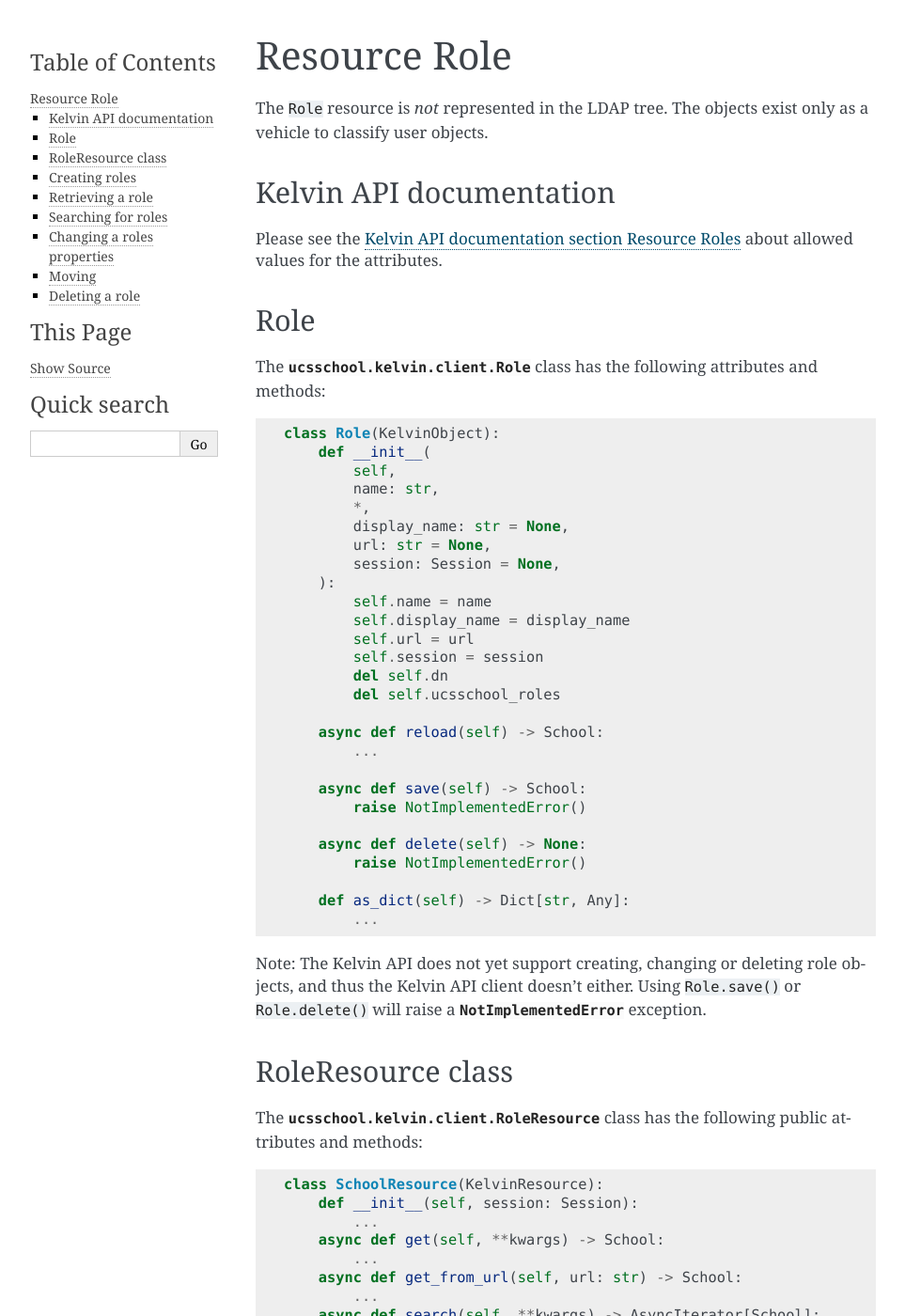
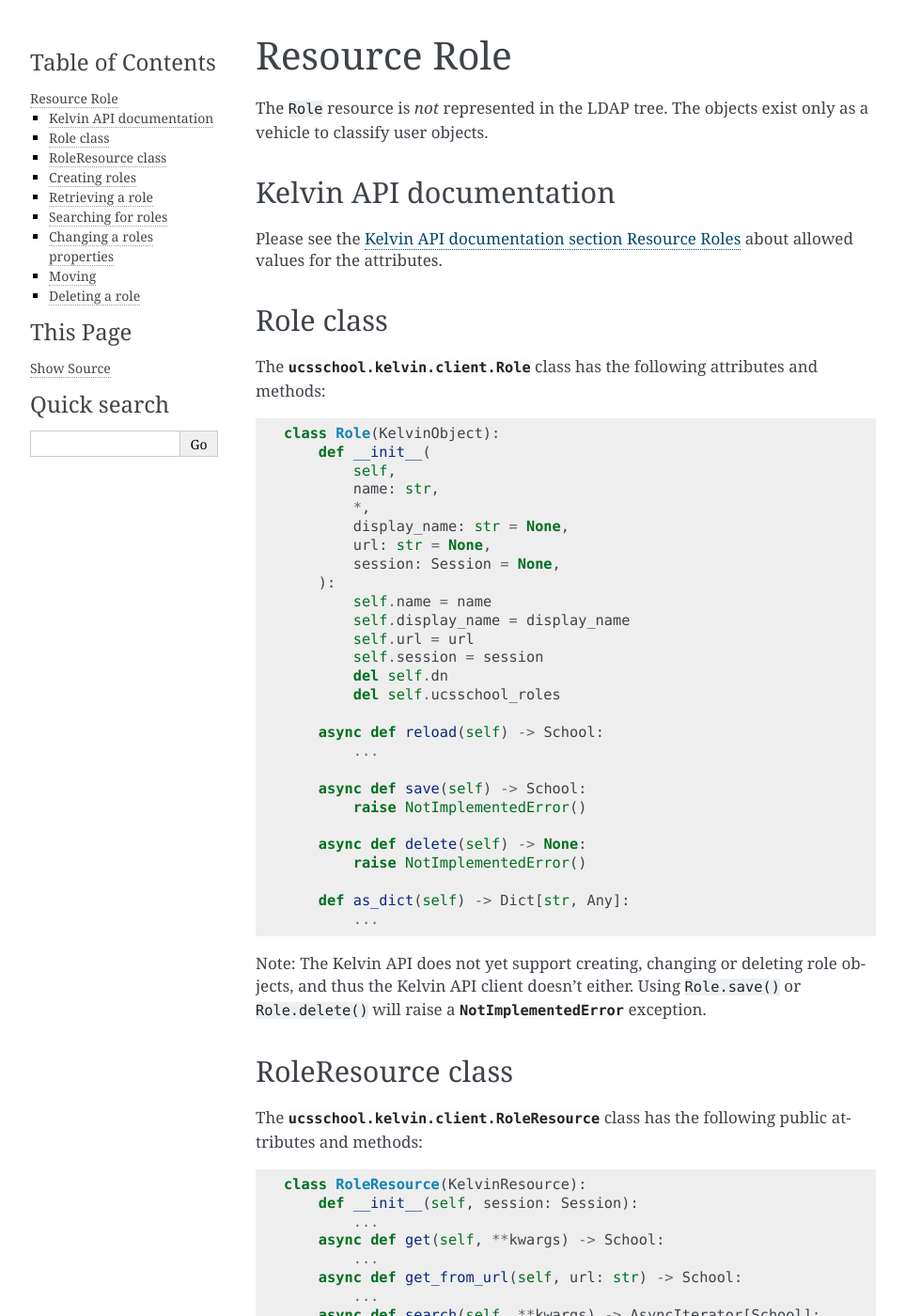
Before and after one commit to univention/kelvin-rest-api-client, a Sphinx documentation site: the page built from docs/usage-role.rst, in a window 1280 px wide and 1400 px high. Shown: the whole window at 94% size, without its empty margins (148-1111 px from the left). Built offline with Sphinx 7.4.7, drawn with Linux system fonts in a browser that asks for light colours; the version number could not be read and is left out.

Commit message:
Bug #51111: fix documentation

```diff
--- a/README.rst
+++ b/README.rst
@@ -69,7 +69,7 @@ There are some isolated unittests, but most tests run against a real *UCS\@schoo
 
 The tests expect the existence of two schools (``OUs``) on the target system (the Kelvin API does not support creation of schools yet).
 The schools are ``DEMOSCHOOL`` and ``DEMOSCHOOL2``.
-The first one usually already exists, but trying to create it again will is safe.
+The first one usually already exists, but trying to create it again is safe.
 To create the schools run *on the system with the Kelvin API*::
 
     $ /usr/share/ucs-school-import/scripts/create_ou DEMOSCHOOL
--- a/docs/usage-role.rst
+++ b/docs/usage-role.rst
@@ -10,8 +10,8 @@ Kelvin API documentation
 Please see the `Kelvin API documentation section Resource Roles`_ about allowed values for the attributes.
 
 
-Role
-------------
+Role class
+----------
 
 The :py:class:`ucsschool.kelvin.client.Role` class has the following attributes and methods:
 
@@ -56,7 +56,7 @@ The :py:class:`ucsschool.kelvin.client.RoleResource` class has the following pub
 
 .. code-block:: python
 
-    class SchoolResource(KelvinResource):
+    class RoleResource(KelvinResource):
         def __init__(self, session: Session):
             ...
         async def get(self, **kwargs) -> School:
--- a/docs/usage-school-class.rst
+++ b/docs/usage-school-class.rst
@@ -144,7 +144,7 @@ Example creating two school classes as a byproduct of creating a user:
 
 .. code-block:: python
 
-    from ucsschool.kelvin.client import Session, SchoolClassResource
+    from ucsschool.kelvin.client import Session, SchoolClassResource, User
 
     async with Session(**credentials) as session:
         user = User(
```
